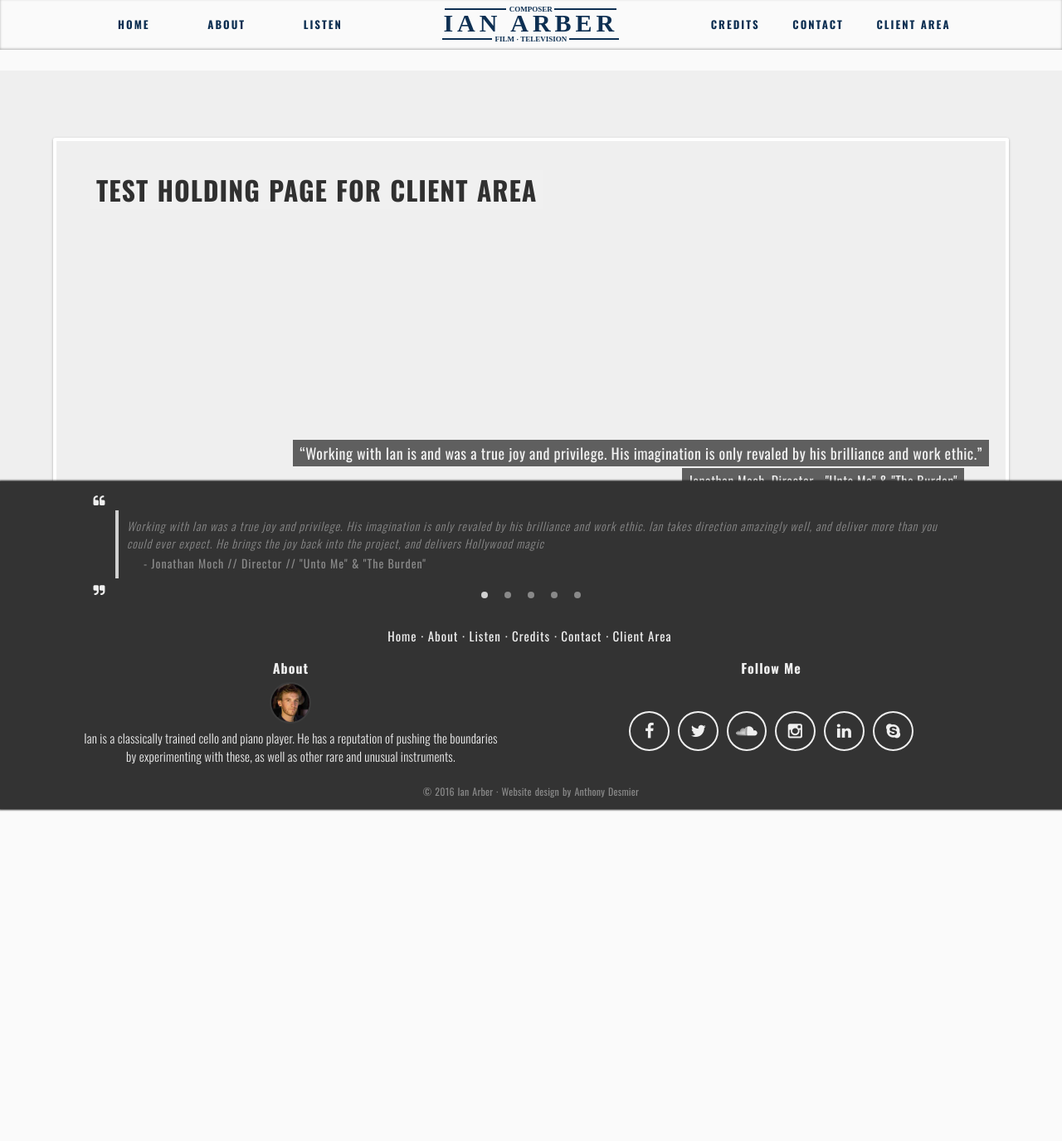
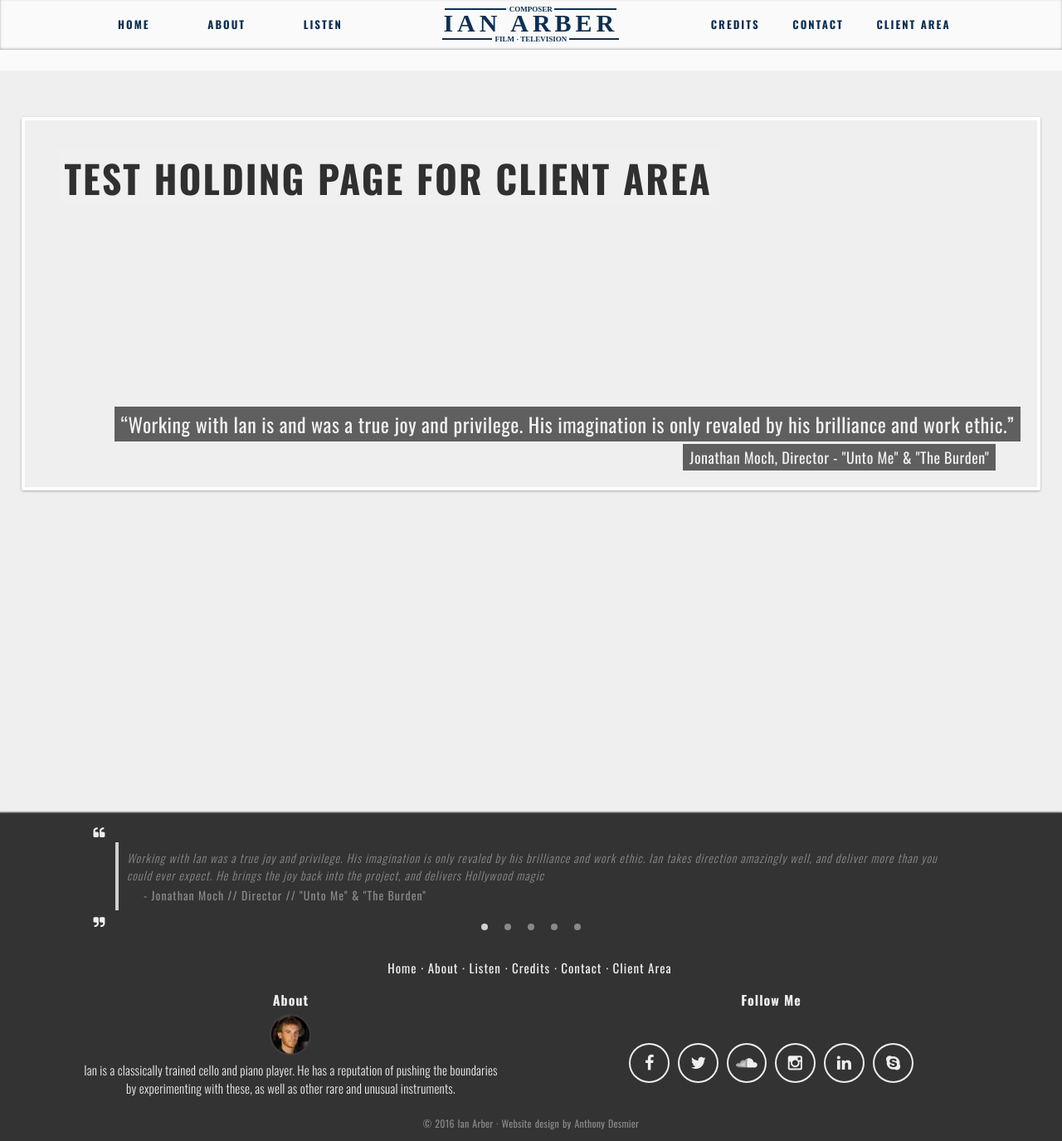
Before and after one commit to ianarber/ianarber-com, a Jekyll site: the page built from clientarea.html, in a window 1280 px wide and 1375 px high. Shown: the whole window at 83% size. Built offline with Jekyll 4.4.1, drawn with Linux system fonts in a browser that asks for light colours; some web fonts are replaced.

Commit message:
=intro slider changes

```diff
--- a/assets/css/main.css
+++ b/assets/css/main.css
@@ -169,6 +169,7 @@
  * Address differences between Firefox and other browsers.
  */
 hr {
+  -webkit-box-sizing: content-box;
           box-sizing: content-box;
   height: 0; }
 
@@ -275,6 +276,7 @@
  */
 input[type="checkbox"],
 input[type="radio"] {
+  -webkit-box-sizing: border-box;
           box-sizing: border-box;
   /* 1 */
   padding: 0;
@@ -297,6 +299,7 @@
 input[type="search"] {
   -webkit-appearance: textfield;
   /* 1 */
+  -webkit-box-sizing: content-box;
   /* 2 */
   box-sizing: content-box; }
 
@@ -601,6 +604,7 @@
 .fa-border {
   padding: .2em .25em .15em;
   border: solid 0.08em #eeeeee;
+  -webkit-border-radius: .1em;
           border-radius: .1em; }
 
 .fa-pull-left {
@@ -655,26 +659,31 @@
 .fa-rotate-90 {
   filter: progid:DXImageTransform.Microsoft.BasicImage(rotation=1);
   -webkit-transform: rotate(90deg);
+  -ms-transform: rotate(90deg);
   transform: rotate(90deg); }
 
 .fa-rotate-180 {
   filter: progid:DXImageTransform.Microsoft.BasicImage(rotation=2);
   -webkit-transform: rotate(180deg);
+  -ms-transform: rotate(180deg);
   transform: rotate(180deg); }
 
 .fa-rotate-270 {
   filter: progid:DXImageTransform.Microsoft.BasicImage(rotation=3);
   -webkit-transform: rotate(270deg);
+  -ms-transform: rotate(270deg);
   transform: rotate(270deg); }
 
 .fa-flip-horizontal {
   filter: progid:DXImageTransform.Microsoft.BasicImage(rotation=0, mirror=1);
   -webkit-transform: scale(-1, 1);
+  -ms-transform: scale(-1, 1);
   transform: scale(-1, 1); }
 
 .fa-flip-vertical {
   filter: progid:DXImageTransform.Microsoft.BasicImage(rotation=2, mirror=1);
   -webkit-transform: scale(1, -1);
+  -ms-transform: scale(1, -1);
   transform: scale(1, -1); }
 
 :root .fa-rotate-90,
@@ -2621,6 +2630,7 @@
 * {
   margin: 0;
   padding: 0;
+  -webkit-box-sizing: border-box;
           box-sizing: border-box; }
 
 body {
@@ -2652,6 +2662,8 @@
 hr {
   border: 0;
   height: 1px;
+  background-image: -webkit-gradient(linear, left top, right top, from(rgba(49, 49, 49, 0)), color-stop(rgba(49, 49, 49, 0.75)), to(rgba(49, 49, 49, 0)));
+  background-image: -webkit-linear-gradient(left, rgba(49, 49, 49, 0), rgba(49, 49, 49, 0.75), rgba(49, 49, 49, 0));
   background-image: linear-gradient(to right, rgba(49, 49, 49, 0), rgba(49, 49, 49, 0.75), rgba(49, 49, 49, 0)); }
 
 /*******CHANGE FONT SIZE OF FLATICON FONTS*******/
@@ -2671,14 +2683,22 @@
   margin-left: auto;
   margin-right: auto;
   font-size: 120%;
+  display: -webkit-box;
+  display: -webkit-flex;
   display: -ms-flexbox;
   display: flex;
+  -webkit-box-align: center;
+  -webkit-align-items: center;
       -ms-flex-align: center;
           align-items: center;
+  -webkit-box-pack: center;
+  -webkit-justify-content: center;
       -ms-flex-pack: center;
           justify-content: center; }
   .social-icons div {
     text-align: center;
+    -webkit-box-flex: 1;
+    -webkit-flex: auto;
         -ms-flex: auto;
             flex: auto; }
 
@@ -2721,6 +2741,7 @@
   vertical-align: middle;
   -webkit-transform: translateZ(0);
           transform: translateZ(0);
+  -webkit-box-shadow: 0 0 1px transparent;
           box-shadow: 0 0 1px transparent;
   -webkit-backface-visibility: hidden;
           backface-visibility: hidden; }
@@ -2767,10 +2788,12 @@
 
 .section-footer a {
   padding: 3px 6px;
+  -webkit-transition: all 0.3s;
   transition: all 0.3s; }
   .section-footer a:hover {
     background-color: #0d2f52;
     color: #efefef;
+    -webkit-transition: all 0.3s;
     transition: all 0.3s; }
 
 /******************STYLINGS FOR IMAGE AND QUOTE SLIDER NAV BUTTONS*****************/
@@ -2790,7 +2813,9 @@
   cursor: pointer;
   background-color: #898989;
   padding: 4px;
+  -webkit-border-radius: 50%;
           border-radius: 50%;
+  -webkit-transition: background-color 0.3s;
   transition: background-color 0.3s; }
 
 #navLinks ul li:hover,
@@ -2800,6 +2825,7 @@
 #navLinks ul li.active,
 #nav-scroll-btns ul li.active {
   background-color: #d1d1d1;
+  -webkit-transition: background-color 0.3s;
   transition: background-color 0.3s;
   outline-width: 7px; }
 
@@ -2813,7 +2839,9 @@
   left: 0;
   right: 0;
   border: 4px solid #fff;
+  -webkit-border-radius: 3px;
           border-radius: 3px;
+  -webkit-box-shadow: 0px 1px 3px rgba(0, 0, 0, 0.3);
           box-shadow: 0px 1px 3px rgba(0, 0, 0, 0.3); }
 
 /**********************POST TEXT CONTAINER STYLINGS - NEWS AND ABOUT PAGES*********************/
@@ -2900,13 +2928,17 @@
   left: 0px;
   top: 0px;
   z-index: 105;
+  -webkit-transition: -webkit-transform 0.3s ease-in-out;
   transition: -webkit-transform 0.3s ease-in-out;
-  transition: transform 0.3s ease-in-out; }
+  transition: transform 0.3s ease-in-out;
+  transition: transform 0.3s ease-in-out, -webkit-transform 0.3s ease-in-out; }
 
 /* all page elements apart from header will slide */
 .slide {
+  -webkit-transition: -webkit-transform 0.3s ease-in-out;
   transition: -webkit-transform 0.3s ease-in-out;
   transition: transform 0.3s ease-in-out;
+  transition: transform 0.3s ease-in-out, -webkit-transform 0.3s ease-in-out;
   /***ABOVE COMMENTED OUT FOR NOW DUE TO FIXED POSITION ELEMENTS IN THE #PAGE-CONTAINER NOT
         ABLE TO REMAINED FIXED (LISTEN GENRE MENU)*/ }
 
@@ -2914,14 +2946,19 @@
 #page-container.active .slide {
   -webkit-transform: translate3d(-200px, 0, 0);
           transform: translate3d(-200px, 0, 0);
+  -webkit-transition: -webkit-transform 0.3s ease-in-out;
   transition: -webkit-transform 0.3s ease-in-out;
-  transition: transform 0.3s ease-in-out; }
+  transition: transform 0.3s ease-in-out;
+  transition: transform 0.3s ease-in-out, -webkit-transform 0.3s ease-in-out; }
 
 .mobile-nav.active {
   -webkit-transform: translate(-200px, 0);
+      -ms-transform: translate(-200px, 0);
           transform: translate(-200px, 0);
+  -webkit-transition: -webkit-transform 0.3s ease-in-out;
   transition: -webkit-transform 0.3s ease-in-out;
-  transition: transform 0.3s ease-in-out; }
+  transition: transform 0.3s ease-in-out;
+  transition: transform 0.3s ease-in-out, -webkit-transform 0.3s ease-in-out; }
 
 .mobile-nav {
   position: fixed;
@@ -2931,9 +2968,12 @@
   bottom: 0;
   width: 200px;
   background-color: #333;
+  -webkit-box-shadow: 0 0 5px 5px #222 inset;
           box-shadow: 0 0 5px 5px #222 inset;
+  -webkit-transition: -webkit-transform 0.3s ease-in-out;
   transition: -webkit-transform 0.3s ease-in-out;
-  transition: transform 0.3s ease-in-out; }
+  transition: transform 0.3s ease-in-out;
+  transition: transform 0.3s ease-in-out, -webkit-transform 0.3s ease-in-out; }
   .mobile-nav .mobile-nav-list {
     list-style: none; }
     .mobile-nav .mobile-nav-list .mobile-nav-item {
@@ -2952,7 +2992,9 @@
   height: 120px;
   z-index: 100;
   background-color: #fafafa;
+  -webkit-box-shadow: inset 0px -1px 3px rgba(0, 0, 0, 0.3);
           box-shadow: inset 0px -1px 3px rgba(0, 0, 0, 0.3);
+  -webkit-transition: height 0.3s ease-in-out;
   transition: height 0.3s ease-in-out; }
 
 .ianarber {
@@ -2961,6 +3003,7 @@
   font-size: 250%;
   letter-spacing: 5px;
   font-weight: 700;
+  -webkit-transition: all 0.3s ease-in-out;
   transition: all 0.3s ease-in-out; }
 
 .composer,
@@ -2968,6 +3011,7 @@
   position: relative;
   font-size: 70%;
   font-weight: 700;
+  -webkit-transition: all 0.3s ease-in-out;
   transition: all 0.3s ease-in-out; }
 
 #logo {
@@ -2985,6 +3029,7 @@
       position: relative;
       top: 7px;
       width: 37.2%;
+      -webkit-transition: all 0.3s ease-in-out;
       transition: all 0.3s ease-in-out; }
     #logo .composer:before {
       right: 1.8%; }
@@ -3001,6 +3046,7 @@
       position: relative;
       top: 7px;
       width: 28.5%;
+      -webkit-transition: all 0.3s ease-in-out;
       transition: all 0.3s ease-in-out; }
     #logo .film:before {
       right: 1.8%; }
@@ -3059,6 +3105,7 @@
 .menu-list-1,
 .menu-list-2 {
   margin-top: 25px;
+  -webkit-transition: all 0.3s ease-in-out;
   transition: all 0.3s ease-in-out; }
 
 .menu-list-1 {
@@ -3074,6 +3121,7 @@
   text-transform: uppercase;
   font-weight: 600;
   font-size: 75%;
+  -webkit-transition: all 0.3s ease-in-out;
   transition: all 0.3s ease-in-out;
   letter-spacing: 2px;
   padding: 10px 10px 10px 10px; }
@@ -3096,7 +3144,7 @@
 .intro {
   position: relative;
   top: 85px;
-  height: 580px;
+  height: 980px;
   background-color: #efefef;
   border-top: 1px solid #efefef; }
 
@@ -3105,12 +3153,12 @@
 
 /**futher stylings in globals.scss**/
 .profile-pic {
-  width: 90%;
-  height: 450px;
+  width: 96%;
+  min-height: 450px;
   /* TODO: get actual background images */
   background-size: cover;
   background-position: top;
-  margin-top: 30px;
+  margin-top: 5px;
   overflow-y: hidden; }
   .profile-pic img {
     position: absolute;
@@ -3125,10 +3173,10 @@
   width: auto;
   margin-right: 40px;
   padding: 0 8px;
-  font-size: 160%;
+  font-size: 230%;
   font-weight: 600;
   word-spacing: 1px;
-  letter-spacing: 1px;
+  letter-spacing: 2px;
   text-transform: uppercase;
   background-color: rgba(242, 242, 242, 0.6);
   color: rgba(0, 0, 0, 0.8); }
@@ -3147,31 +3195,35 @@
 .profile-pic #quote {
   position: absolute;
   color: #f2f2f2;
-  bottom: 50px;
+  bottom: 55px;
   right: 20px;
   margin-left: 20px;
+  width: auto;
+  font-size: 120%;
+  letter-spacing: 0.5px;
+  padding: 3px 8px;
+  text-align: right;
+  background-color: rgba(0, 0, 0, 0.6);
+  opacity: 1; }
+
+.profile-pic #cite {
+  position: absolute;
+  color: #f2f2f2;
+  bottom: 20px;
+  right: 50px;
   width: auto;
   font-size: 90%;
   letter-spacing: 0.5px;
   padding: 3px 8px;
   text-align: right;
-  background-color: rgba(0, 0, 0, 0.6);
-  opacity: 1; }
-
-.profile-pic #cite {
+  background-color: rgba(0, 0, 0, 0.6); }
+
+#nav-scroll-btns {
   position: absolute;
-  color: #f2f2f2;
-  bottom: 18px;
-  right: 50px;
-  width: auto;
-  font-size: 80%;
-  letter-spacing: 0.5px;
-  padding: 3px 8px;
-  text-align: right;
-  background-color: rgba(0, 0, 0, 0.6); }
-
-#nav-scroll-btns {
-  margin-top: 540px; }
+  left: 0;
+  right: 0;
+  margin-left: auto;
+  margin-right: auto; }
 
 .showreel-background {
   background-color: #fafafa;
@@ -3182,14 +3234,20 @@
 .poster-row {
   margin: 0 auto;
   max-width: 95%;
+  display: -webkit-box;
+  display: -webkit-flex;
   display: -ms-flexbox;
   display: flex;
+  -webkit-flex-flow: wrap;
       -ms-flex-flow: wrap;
           flex-flow: wrap;
+  -webkit-justify-content: space-around;
       -ms-flex-pack: distribute;
           justify-content: space-around; }
   .poster-row .poster {
     float: left;
+    -webkit-box-flex: 1;
+    -webkit-flex: auto;
         -ms-flex: auto;
             flex: auto;
     min-width: 200px;
@@ -3202,8 +3260,10 @@
     position: relative;
     z-index: 1;
     width: 200px;
+    -webkit-transition: -webkit-transform 1s;
     transition: -webkit-transform 1s;
-    transition: transform 1s; }
+    transition: transform 1s;
+    transition: transform 1s, -webkit-transform 1s; }
 
 .poster-figure {
   position: relative;
@@ -3219,6 +3279,7 @@
   z-index: 3;
   background: rgba(0, 0, 0, 0.8);
   overflow: hidden;
+  -webkit-transition: all 0.3s;
   transition: all 0.3s;
   color: #fafafa;
   font-size: 70%; }
@@ -3261,6 +3322,7 @@
     opacity: 0;
     cursor: none;
     pointer-events: none;
+    -webkit-transition: all 0.5s;
     transition: all 0.5s; }
 
 .fa-play-circle.active,
@@ -3268,6 +3330,7 @@
   opacity: 1;
   cursor: pointer;
   pointer-events: all;
+  -webkit-transition: all 0.5s;
   transition: all 0.5s; }
 
 .poster .poster-caption {
@@ -3300,10 +3363,14 @@
   margin-left: auto;
   margin-right: auto;
   max-width: 95%;
+  display: -webkit-box;
+  display: -webkit-flex;
   display: -ms-flexbox;
   display: flex;
+  -webkit-flex-flow: wrap;
       -ms-flex-flow: wrap;
           flex-flow: wrap;
+  -webkit-justify-content: space-around;
       -ms-flex-pack: distribute;
           justify-content: space-around; }
 
@@ -3311,8 +3378,11 @@
   max-width: 280px;
   margin-top: 20px;
   background-color: #fafafa;
+  -webkit-transition: opacity 0.3s;
   transition: opacity 0.3s;
   float: left;
+  -webkit-box-flex: 1;
+  -webkit-flex: auto;
       -ms-flex: auto;
           flex: auto; }
   .news-preview:not(:last-child) {
@@ -3332,6 +3402,7 @@
     font-weight: 300; }
   .news-preview:hover {
     opacity: 0.8;
+    -webkit-transition: opacity 0.3s;
     transition: opacity 0.3s; }
 
 .post-byline {
@@ -3347,11 +3418,14 @@
   background-color: #fafafa; }
   .form i {
     border: 2px solid #0d2f52;
+    -webkit-border-radius: 50%;
             border-radius: 50%;
+    -webkit-transition: all 0.3s;
     transition: all 0.3s; }
     .form i:hover {
       background: #0d2f52;
       color: #fafafa;
+      -webkit-transition: all 0.3s;
       transition: all 0.3s; }
 
 .contact-details {
@@ -3395,10 +3469,14 @@
     margin-right: auto;
     pointer-events: none;
     -webkit-transform: translateY(-30px);
+        -ms-transform: translateY(-30px);
             transform: translateY(-30px);
+    -webkit-transition: all 0.2s ease-out;
     transition: all 0.2s ease-out;
     border: 2px solid #0d2f52;
+    -webkit-border-radius: 3px;
             border-radius: 3px;
+    -webkit-box-shadow: 2px 2px 6px rgba(0, 0, 0, 0.28);
             box-shadow: 2px 2px 6px rgba(0, 0, 0, 0.28); }
     .direct #tooltip-form:after {
       border-left: solid transparent 10px;
@@ -3413,6 +3491,7 @@
   opacity: 1;
   pointer-events: auto;
   -webkit-transform: translateY(-20px);
+      -ms-transform: translateY(-20px);
           transform: translateY(-20px); }
 
 #submit-form {
@@ -3432,6 +3511,7 @@
   #submit-form input[type=email],
   #submit-form textarea {
     border: 1px solid #0d2f52;
+    -webkit-border-radius: 2px;
             border-radius: 2px;
     padding: 5px;
     margin-bottom: 8px;
@@ -3455,10 +3535,12 @@
     font-size: 75%;
     font-weight: 500;
     text-align: center;
+    -webkit-transition: all 0.3s;
     transition: all 0.3s; }
     #submit-form input[type=submit]:hover {
       background-color: #0d2f52;
       color: #fafafa;
+      -webkit-transition: all 0.3s;
       transition: all 0.3s; }
   #submit-form #submit-break {
     display: none; }
@@ -3489,6 +3571,7 @@
   position: relative;
   height: 395px;
   background-color: #333;
+  -webkit-box-shadow: 0 0 2px 1px #222;
           box-shadow: 0 0 2px 1px #222;
   color: #efefef; }
   .footer a {
@@ -3517,8 +3600,10 @@
   letter-spacing: 1px;
   -webkit-transform: translate3d(0, 0, 0);
           transform: translate3d(0, 0, 0);
+  -webkit-transition: -webkit-transform .5s ease-in-out;
   transition: -webkit-transform .5s ease-in-out;
-  transition: transform .5s ease-in-out; }
+  transition: transform .5s ease-in-out;
+  transition: transform .5s ease-in-out, -webkit-transform .5s ease-in-out; }
 
 .content {
   float: left;
@@ -3568,6 +3653,7 @@
 .foot-about img {
   width: 50px;
   border: 2px solid #3c3c3c;
+  -webkit-border-radius: 50%;
           border-radius: 50%; }
 
 .foot-about p {
@@ -3595,10 +3681,12 @@
     margin-right: 10px; }
   .foot-social .social-icons i {
     border: 2px solid #efefef;
+    -webkit-border-radius: 50%;
             border-radius: 50%; }
     .foot-social .social-icons i:hover {
       background: #efefef;
       color: #333;
+      -webkit-transition: all 0.3s;
       transition: all 0.3s; }
 
 .copyright {
@@ -3707,16 +3795,25 @@
     width: 140px;
     margin: 0px 15px;
     border: 5px solid #efefef;
+    -webkit-border-radius: 50%;
             border-radius: 50%;
+    -webkit-box-shadow: 0px 1px 3px rgba(0, 0, 0, 0.3);
             box-shadow: 0px 1px 3px rgba(0, 0, 0, 0.3); }
   .bio-profile p {
     margin-bottom: 25px;
     height: 140px;
     letter-spacing: 0.2px;
+    display: -webkit-box;
+    display: -webkit-flex;
     display: -ms-flexbox;
     display: flex;
+    -webkit-box-orient: vertical;
+    -webkit-box-direction: normal;
+    -webkit-flex-direction: column;
         -ms-flex-direction: column;
             flex-direction: column;
+    -webkit-box-pack: center;
+    -webkit-justify-content: center;
         -ms-flex-pack: center;
             justify-content: center; }
 
@@ -3760,6 +3857,7 @@
   margin: 0 auto; }
   .grid-wrap .grid figure {
     padding: 15px;
+    -webkit-transition: opacity 0.2s;
     transition: opacity 0.2s; }
   .grid-wrap .grid figcaption {
     background: #efefef;
@@ -3778,9 +3876,11 @@
     width: 25%;
     float: left;
     cursor: pointer;
+    -webkit-transition: width 0.3s;
     transition: width 0.3s; }
   .grid-wrap .grid li:hover figure {
     opacity: 0.8;
+    -webkit-transition: opacity 0.3s;
     transition: opacity 0.3s; }
 
 /****COMMON GRID STYLINGS WITH THE LISTEN GRID SET IN GLOBALS.SCSS****/
@@ -3789,6 +3889,7 @@
 
 .post-credit-image img {
   border: 2px solid #e2e2e2;
+  -webkit-border-radius: 3px;
           border-radius: 3px; }
 
 .post-credit-audio iframe {
@@ -3833,12 +3934,14 @@
   position: fixed;
   z-index: 1;
   background-color: #fafafa;
+  -webkit-box-shadow: 0px 0px 2px 5px #fafafa;
           box-shadow: 0px 0px 2px 5px #fafafa;
   padding-left: 10px;
   padding-right: 10px;
   -webkit-backface-visibility: hidden;
           backface-visibility: hidden;
   -webkit-transform: translateY(-20px);
+      -ms-transform: translateY(-20px);
           transform: translateY(-20px); }
   .genre-menu h5 {
     text-align: center;
@@ -3852,13 +3955,16 @@
   margin-left: 20px;
   font-size: 130%;
   opacity: 0.3;
+  -webkit-transition: opacity 0.3s;
   transition: opacity 0.3s; }
   #arrow:hover {
     opacity: 1;
+    -webkit-transition: opacity 0.3s;
     transition: opacity 0.3s; }
 
 .arrow-rotate {
   -webkit-transform: rotate(90deg);
+      -ms-transform: rotate(90deg);
           transform: rotate(90deg); }
 
 #menu-info {
@@ -3885,13 +3991,16 @@
     min-width: 150px;
     cursor: pointer;
     background: #fafafa;
+    -webkit-box-shadow: 0px 0px 1px 1px #aaa, 1px 0px 0px 0px rgba(255, 255, 255, 0.9) inset, 0px 1px 2px rgba(0, 0, 0, 0.2);
             box-shadow: 0px 0px 1px 1px #aaa, 1px 0px 0px 0px rgba(255, 255, 255, 0.9) inset, 0px 1px 2px rgba(0, 0, 0, 0.2);
+    -webkit-border-radius: 2px;
             border-radius: 2px;
     padding: 4px 0px;
     margin-bottom: 8px; }
 
 #genres li.added,
 #categories li.added {
+  -webkit-box-shadow: 0px 0px 6px 1px #aaa, 1px 0px 0px 0px rgba(255, 255, 255, 0.9) inset, 0px 1px 2px rgba(0, 0, 0, 0.2);
           box-shadow: 0px 0px 6px 1px #aaa, 1px 0px 0px 0px rgba(255, 255, 255, 0.9) inset, 0px 1px 2px rgba(0, 0, 0, 0.2);
   font-weight: 600;
   letter-spacing: 0.5px; }
@@ -3918,19 +4027,23 @@
 
 .bg-iframe {
   position: relative;
+  -webkit-transition: opacity 0.3s;
   transition: opacity 0.3s; }
   .bg-iframe iframe {
     padding: 10px;
     border: none;
     width: 100%;
+    -webkit-transition: opacity 0.3s;
     transition: opacity 0.3s; }
   .bg-iframe img {
     position: absolute;
     top: 28%;
     -webkit-transform: translateY(-28%);
+        -ms-transform: translateY(-28%);
             transform: translateY(-28%);
     left: 50%;
     -webkit-transform: translateX(-50%);
+        -ms-transform: translateX(-50%);
             transform: translateX(-50%);
     width: 350px;
     margin: 0 auto;
@@ -3941,17 +4054,21 @@
     top: 40%;
     left: 50%;
     -webkit-transform: translateX(-50%);
+        -ms-transform: translateX(-50%);
             transform: translateX(-50%);
     color: #333;
     font-size: 450%;
     cursor: pointer;
+    -webkit-transition: -webkit-transform 0.3s;
     transition: -webkit-transform 0.3s;
-    transition: transform 0.3s; }
+    transition: transform 0.3s;
+    transition: transform 0.3s, -webkit-transform 0.3s; }
     .bg-iframe i:hover {
       color: #ff4b00; }
 
 .disable-play-icon {
   opacity: 0;
+  -webkit-transition: opacity 0.3s;
   transition: opacity 0.3s;
   pointer-events: none; }
 
@@ -3970,6 +4087,7 @@
 .disabled {
   pointer-events: none;
   opacity: 0.3;
+  -webkit-transition: opacity 0.3s;
   transition: opacity 0.3s;
   -webkit-filter: blur(2px);
           filter: blur(2px); }
@@ -3977,6 +4095,7 @@
 .bg-iframe-info {
   margin-top: 10px;
   text-align: center;
+  -webkit-transition: opacity 0.3s;
   transition: opacity 0.3s; }
   .bg-iframe-info p {
     color: #313131;
@@ -3986,6 +4105,7 @@
   width: 130px;
   padding: 10px;
   -webkit-transform: translateY(-40%);
+      -ms-transform: translateY(-40%);
           transform: translateY(-40%); }
 
 .fg-cover {
@@ -3998,7 +4118,9 @@
   cursor: auto;
   pointer-events: none;
   -webkit-transform: translateY(10px);
+      -ms-transform: translateY(10px);
           transform: translateY(10px);
+  -webkit-transition: all 0.3s;
   transition: all 0.3s; }
 
 #expand-wrapper {
@@ -4009,17 +4131,23 @@
 #see-more {
   font-size: 170%;
   cursor: pointer;
+  -webkit-transition: -webkit-transform 0.3s;
   transition: -webkit-transform 0.3s;
-  transition: transform 0.3s; }
+  transition: transform 0.3s;
+  transition: transform 0.3s, -webkit-transform 0.3s; }
   #see-more:hover {
     -webkit-transform: translateY(5px);
+        -ms-transform: translateY(5px);
             transform: translateY(5px); }
 
 #see-more.rotated {
   -webkit-transform: rotate(180deg);
+      -ms-transform: rotate(180deg);
           transform: rotate(180deg);
+  -webkit-transition: -webkit-transform 0.3s;
   transition: -webkit-transform 0.3s;
-  transition: transform 0.3s; }
+  transition: transform 0.3s;
+  transition: transform 0.3s, -webkit-transform 0.3s; }
 
 #listen-more-expand {
   display: none; }
@@ -4227,6 +4355,7 @@
     display: none; }
   .genre-menu {
     -webkit-transform: translateY(20px);
+        -ms-transform: translateY(20px);
             transform: translateY(20px); }
   .listen-wrapper {
     margin-top: 80px; }
```
Also changed, not shown: assets/css/modules/home/intro.scss (+15 -11 lines), assets/script/introSlider.js (+21 -0 lines). Lines whose indentation alone changed are shown as unchanged.
